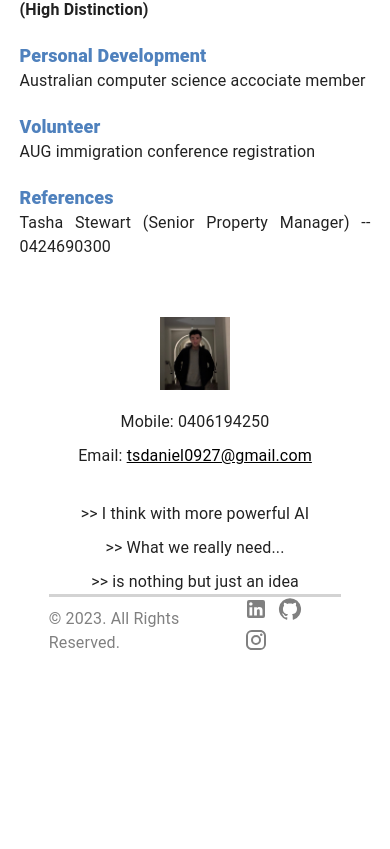
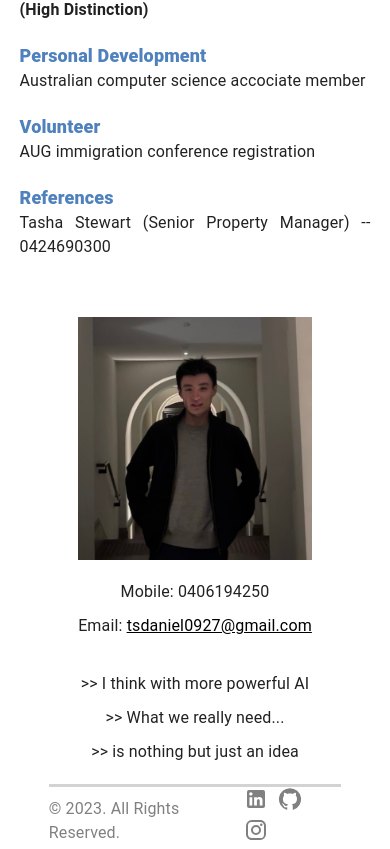
Before and after one commit to tsdaniel0927/shuotan, a React (Create React App) app in the folder mysite/: page /about in a window 390 px wide. Shown: the part 1587-2436 px from the top of the page. Before the commit the page ends 2246 px from the top, so only its background shows below. Built offline with nearby package versions, Linux system fonts and the light colour scheme; sample sign-in values are in the browser's storage.

Commit message:
update profile image to adjust itself on different devices

```diff
--- a/mysite/src/pages/About.js
+++ b/mysite/src/pages/About.js
@@ -74,12 +74,12 @@ function About(){
                 </div>
 
                 <div className="wrapper-right">
-                    <img src={profileIMG} alt="Profile" style={{width:'18vw', height:'auto', marginBottom:'10px', marginTop:'1vh'}}/>
+                    <img src={profileIMG} alt="Profile" className="profile-image"/>
                     <div className="contact-details">Mobile: 0406194250</div>
                     <div className="contact-details">Email: <a className="hyper-link" href={`mailto:${email}`}>tsdaniel0927@gmail.com</a></div> <br/>
                     <div className="contact-details"> {'>>'} I think with more powerful AI</div>
                     <div className="contact-details"> {'>>'} What we really need... </div>
-                    <div className="contact-details"> {'>>'} is nothing but just an idea </div>
+                    <div className="contact-details" style={{marginBottom:'20px'}}> {'>>'} is nothing but just an idea </div>
                 </div>
 
             </div>
--- a/mysite/src/pages/about.css
+++ b/mysite/src/pages/about.css
@@ -39,6 +39,13 @@
   margin-top: 10px;
 }
 
+.profile-image{
+  width: 18vw;
+  height: auto;
+  margin-bottom: 10px;
+  margin-top: 1vh;
+}
+
 
 /* Media query for tablet view */
 @media (max-width: 768px) {
@@ -49,6 +56,13 @@
   .wrapper-left,
   .wrapper-right {
     flex-basis: 100%;
+  }
+
+  .profile-image{
+    width: 60vw;
+    height: auto;
+    margin-bottom: 10px;
+    margin-top: 1vh;
   }
 }
 
@@ -64,4 +78,11 @@
     flex-direction: column;
     flex-basis: 100%;
   }
+
+  .profile-image{
+    width: 60vw;
+    height: auto;
+    margin-bottom: 10px;
+    margin-top: 1vh;
+  }
 }
```
